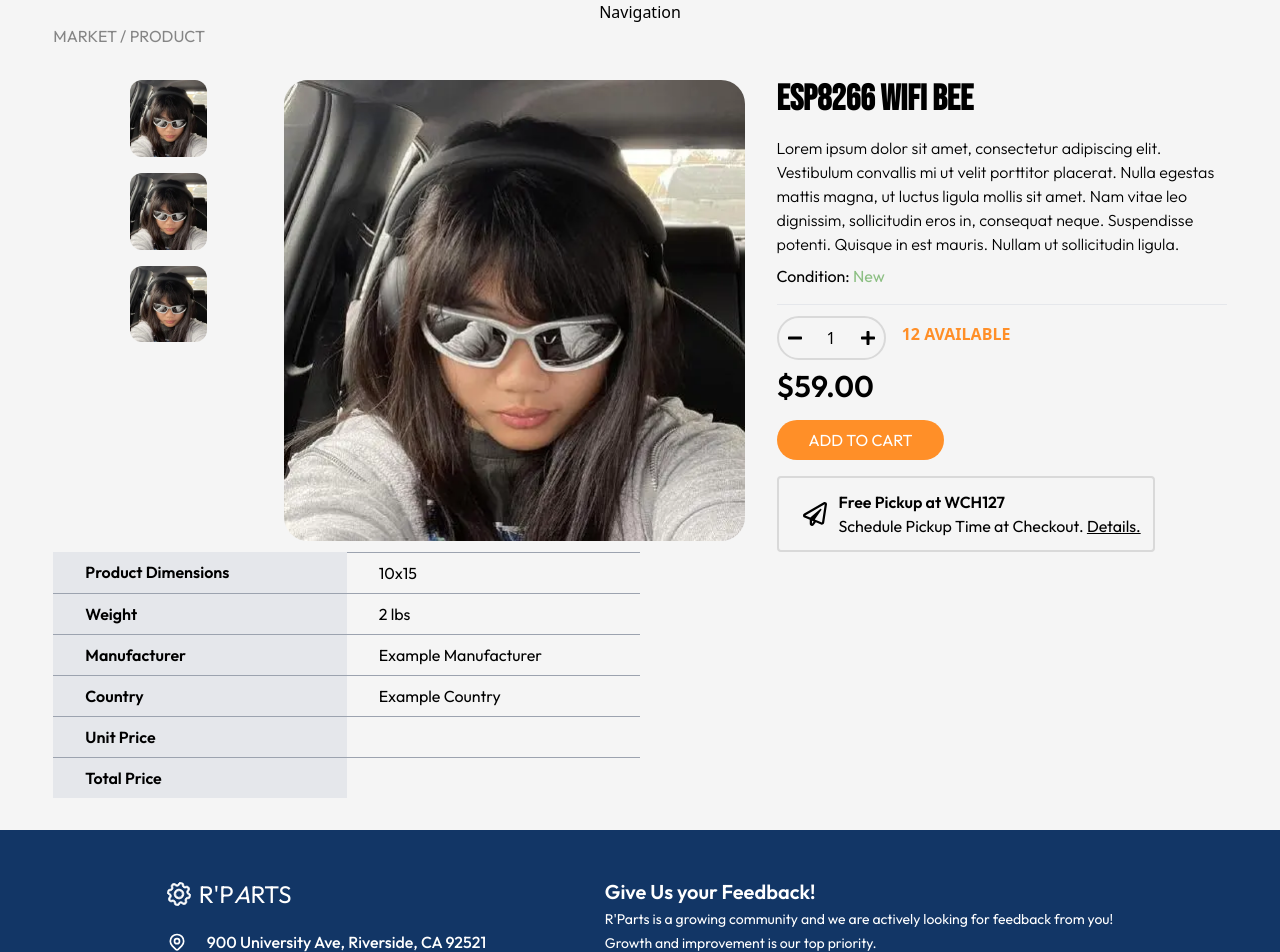
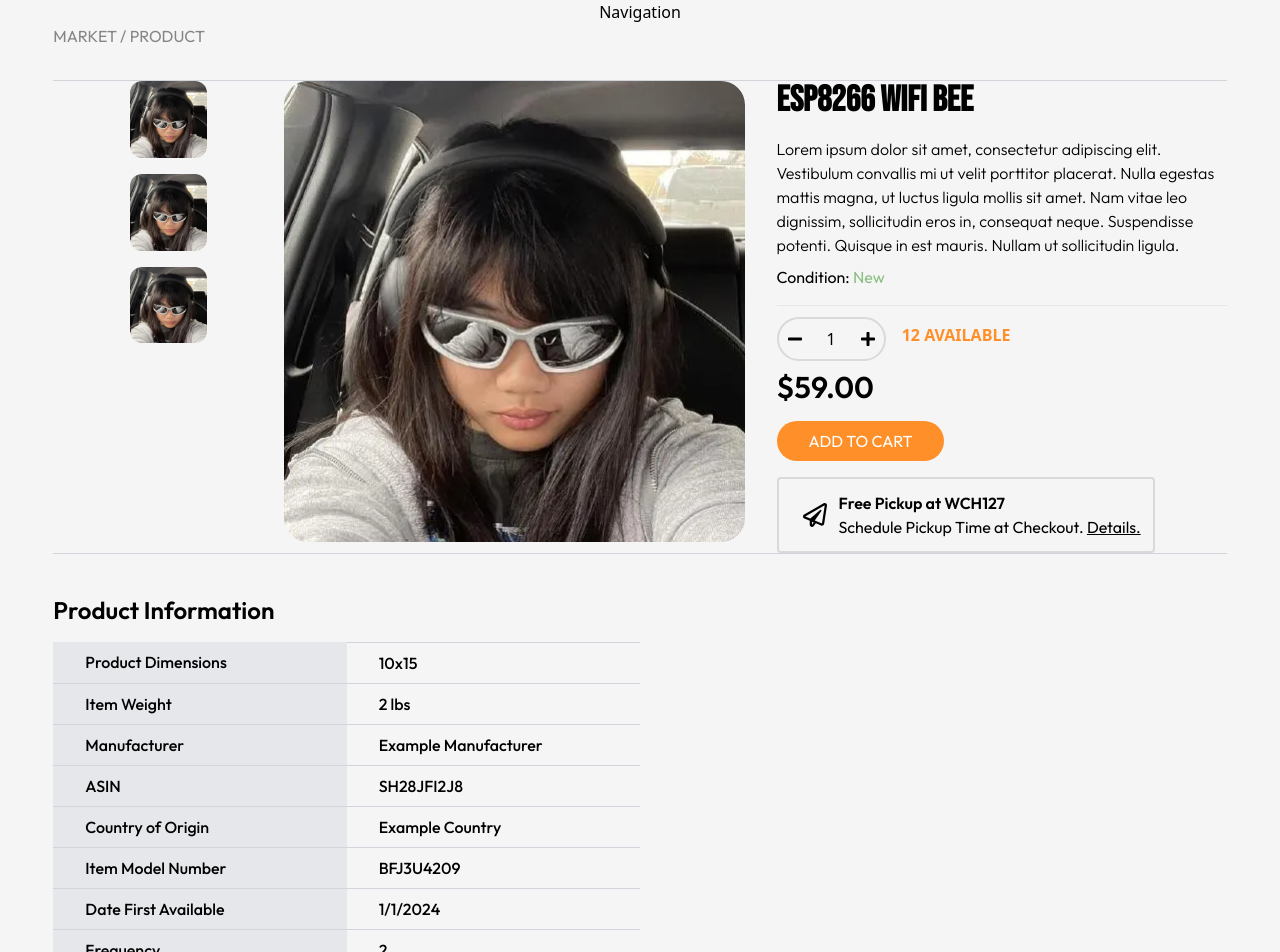
Before and after one commit to shahdivyank/r-parts, a Next.js app: page /view in a window 1280 px wide. Shown: the top 952 px of the page. Built offline with nearby package versions, Linux system fonts and the light colour scheme.

Commit message:
product info spacing

```diff
--- a/src/components/view/Information.jsx
+++ b/src/components/view/Information.jsx
@@ -4,26 +4,36 @@ const Information = ({
   dimensions,
   weight,
   manufacturer,
+  ASIN,
   country,
-  unitPrice,
-  totalPrice,
+  modelNum,
+  date,
+  frequency,
 }) => {
   return (
-    <div className="grid grid-cols-2 w-6/12 justify-start divide-y divide-gray-400 font-outfit mb-8">
-      <div className="bg-gray-200 pb-2 px-8 py-2 font-semibold">
-        Product Dimensions
+    <div className="py-6">
+      <div className="font-semibold font-outfit text-2xl my-4">
+        {" "}
+        Product Information
       </div>
-      <div className="px-8 py-2">{dimensions}</div>
-      <div className="bg-gray-200 px-8 py-2 font-semibold">Weight</div>
-      <div className="px-8 py-2">{weight}</div>
-      <div className="bg-gray-200 px-8 py-2 font-semibold">Manufacturer</div>
-      <div className="px-8 py-2">{manufacturer}</div>
-      <div className="bg-gray-200 px-8 py-2 font-semibold">Country</div>
-      <div className="px-8 py-2">{country}</div>
-      <div className="bg-gray-200 px-8 py-2 font-semibold">Unit Price</div>
-      <div className="px-8 py-2">{unitPrice}</div>
-      <div className="bg-gray-200 px-8 py-2 font-semibold">Total Price</div>
-      <div className="px-8 py-2">{totalPrice}</div>
+      <div className="grid grid-cols-2 w-6/12 justify-start divide-y divide-gray-300 font-outfit font-medium mb-8">
+        <div className="bg-gray-200 pb-2 px-8 py-2 ">Product Dimensions</div>
+        <div className="px-8 py-2 ">{dimensions}</div>
+        <div className="bg-gray-200 px-8 py-2">Item Weight</div>
+        <div className="px-8 py-2">{weight}</div>
+        <div className="bg-gray-200 px-8 py-2">Manufacturer</div>
+        <div className="px-8 py-2">{manufacturer}</div>
+        <div className="bg-gray-200 px-8 py-2">ASIN</div>
+        <div className="px-8 py-2">{ASIN}</div>
+        <div className="bg-gray-200 px-8 py-2">Country of Origin</div>
+        <div className="px-8 py-2">{country}</div>
+        <div className="bg-gray-200 px-8 py-2">Item Model Number</div>
+        <div className="px-8 py-2">{modelNum}</div>
+        <div className="bg-gray-200 px-8 py-2">Date First Available</div>
+        <div className="px-8 py-2">{date}</div>
+        <div className="bg-gray-200 px-8 py-2">Frequency</div>
+        <div className="px-8 py-2">{frequency}</div>
+      </div>
     </div>
   );
 };
--- a/src/components/view/View.jsx
+++ b/src/components/view/View.jsx
@@ -5,15 +5,18 @@ const productInformation = {
   dimensions: "10x15",
   weight: "2 lbs",
   manufacturer: "Example Manufacturer",
+  ASIN: "SH28JFI2J8",
   country: "Example Country",
-  unit_price: "$20.00",
-  total_price: "$40.00",
+  modelNum: "BFJ3U4209",
+  date: "1/1/2024",
+  frequency: "2",
 };
 
 const View = () => {
   return (
-    <div className="w-11/12">
+    <div className="w-11/12 divide-y divide-gray-300">
       <Item />
+
       <Information {...productInformation} />
     </div>
   );
```
